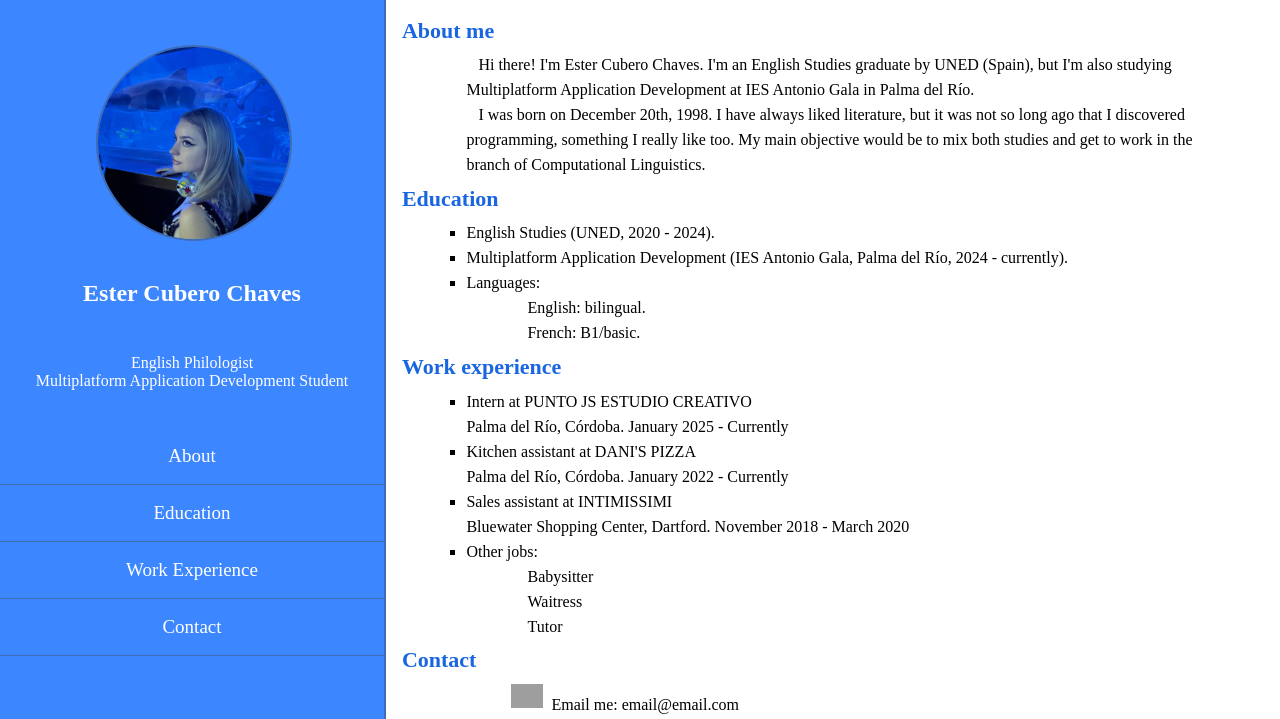
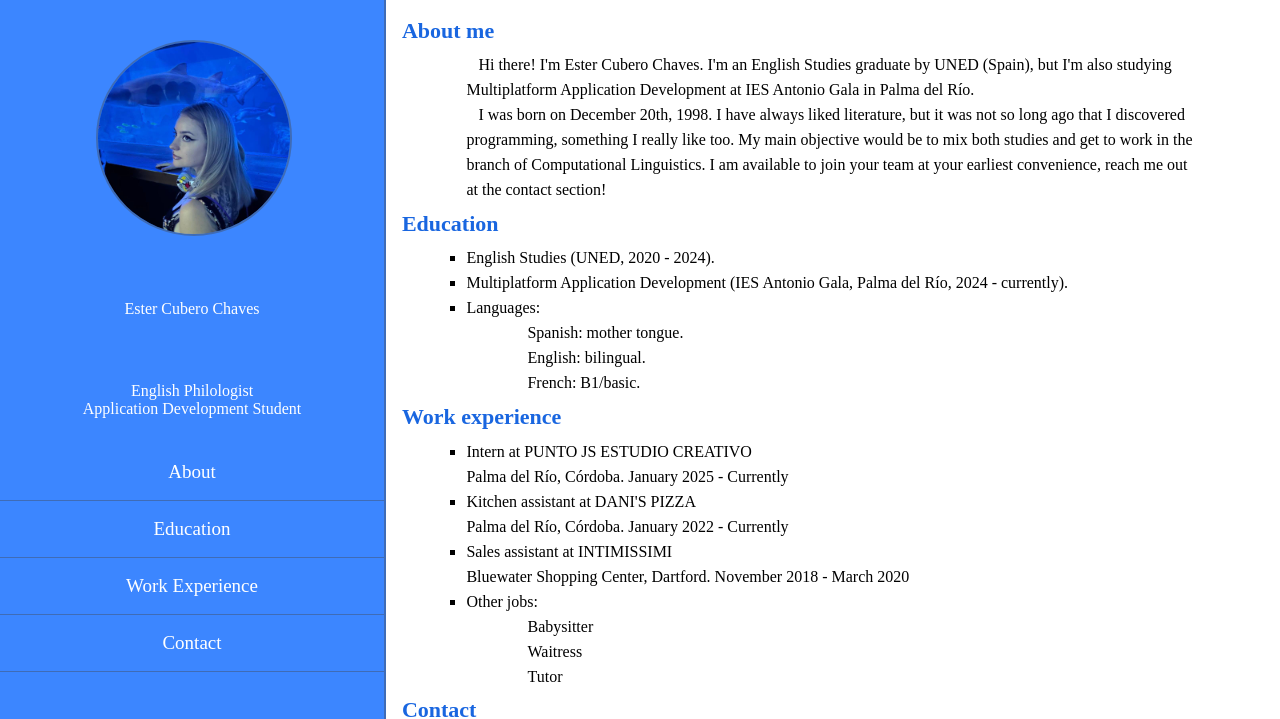
Before and after one commit to esterqb/esterqb.github.io, a plain HTML site: page index.html in a window 1280 px wide. Shown: the top 719 px of the page. Drawn offline with Linux system fonts and the light colour scheme; grey boxes are pictures that could not be loaded.

Commit message:
Update index.html

```diff
--- a/index.html
+++ b/index.html
@@ -10,8 +10,8 @@
     <div id="wrapper">
         <div id="nav">
             <img src="images/cv.jpg" alt="imagen" class="pic">
-            <h2>Ester Cubero Chaves</h2>
-            <p>English Philologist<br>Multiplatform Application Development Student</p>
+            <div class="name">Ester Cubero Chaves</div>
+            <div class="st">English Philologist<br>Application Development Student</div>
             <div class="scroll">
                 <ul>
                     <li><a href="#about">About</a></li>
@@ -31,7 +31,9 @@
             <div id="about">
                 <h1>About me</h1>
                 <div>&ensp; Hi there! I'm Ester Cubero Chaves. I'm an English Studies graduate by UNED (Spain), but I'm also studying Multiplatform Application Development at IES Antonio Gala in Palma del Río.
-                <br>&ensp; I was born on December 20th, 1998. I have always liked literature, but it was not so long ago that I discovered programming, something I really like too. My main objective would be to mix both studies and get to work in the branch of Computational Linguistics.</div>
+                <br>&ensp; I was born on December 20th, 1998. I have always liked literature, but it was not so long ago that I discovered programming, something I really like too. My main objective would be to mix both studies and get to work in the branch of Computational Linguistics.
+                  <span>I am available to join your team at your earliest convenience</span>, reach me out at the contact section!
+            </div>
             </div>
             <div id="education">
                 <h1>Education</h1>
@@ -39,6 +41,7 @@
                     <li>English Studies (UNED, 2020 - 2024).</li>
                     <li>Multiplatform Application Development (IES Antonio Gala, Palma del Río, 2024 - currently).</li>
                     <li>Languages:<ul>
+                        <li>Spanish: mother tongue.</li>
                         <li>English: bilingual.</li>
                         <li>French: B1/basic.</li>
                     </ul>
```
